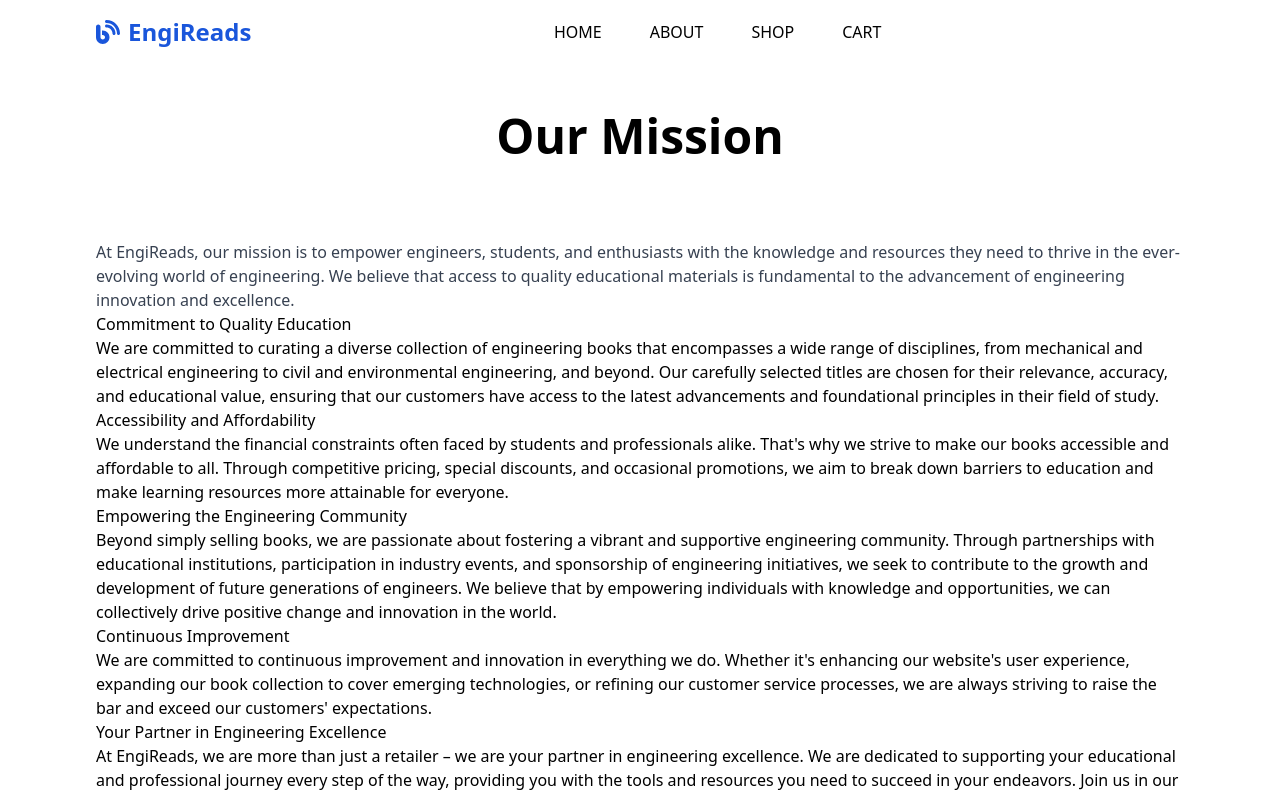
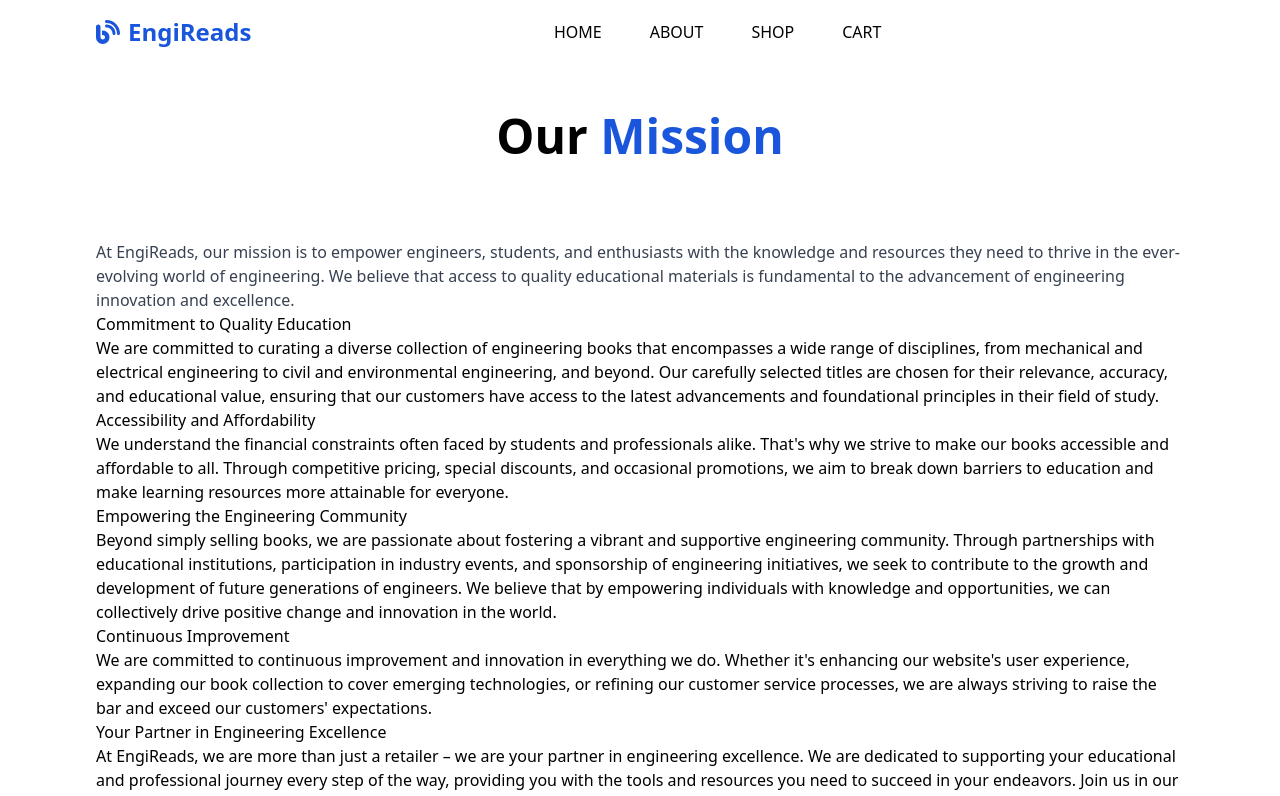
Before and after one commit to devrajmudgal/Online-Book-Store-App, a React (Vite) app in the folder mern-client/: page /about in a window 1280 px wide. Shown: the top 796 px of the page. Built offline with nearby package versions, Linux system fonts and the light colour scheme.

Commit message:
made some change

```diff
--- a/mern-client/src/components/About.jsx
+++ b/mern-client/src/components/About.jsx
@@ -3,7 +3,7 @@ import React from 'react'
 const About = () => {
   return (
     <div className="mt-28 px-4 lg:px-24">
-      <h1 className='text-5xl mb-20 font-bold text-center'>Our Mission</h1>
+      <h1 className='text-5xl mb-20 font-bold text-center'>Our <span className='text-blue-700'>Mission</span> </h1>
       <p className='font-normal text-gray-700 dark:text-gray-400'>At EngiReads, our mission is to empower engineers, students, and enthusiasts with the knowledge and resources they need to thrive in the ever-evolving world of engineering. We believe that access to quality educational materials is fundamental to the advancement of engineering innovation and excellence.</p>
 
       <h3>Commitment to Quality Education</h3>
```
Lines whose indentation alone changed are shown as unchanged.
